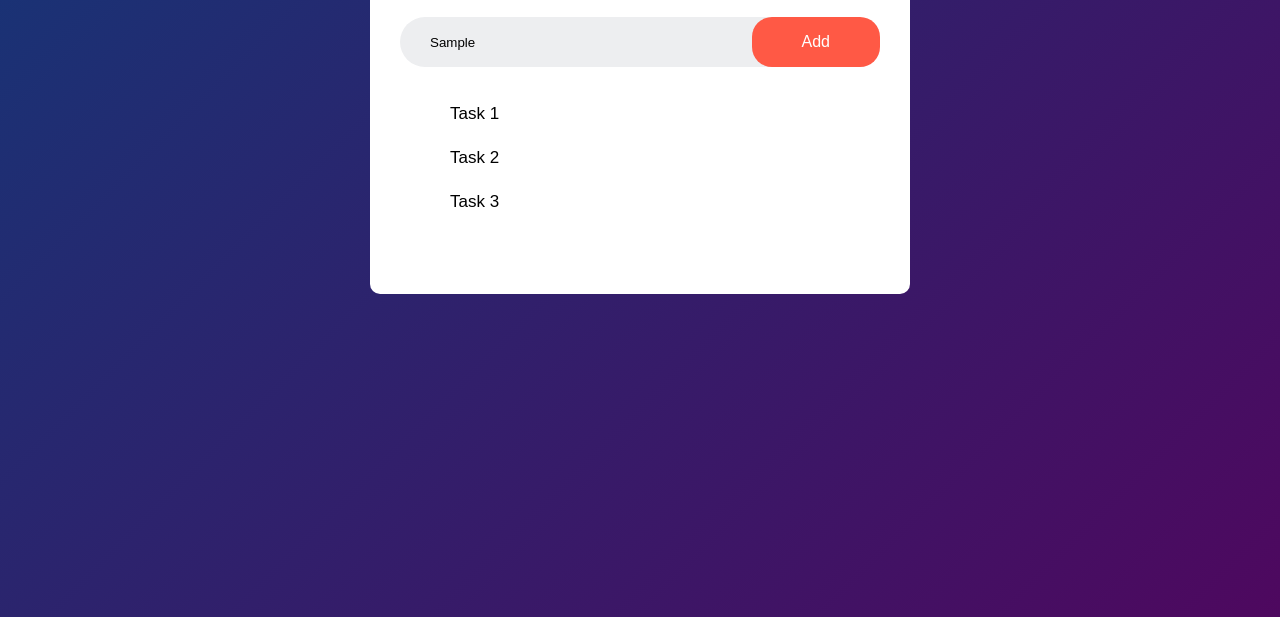
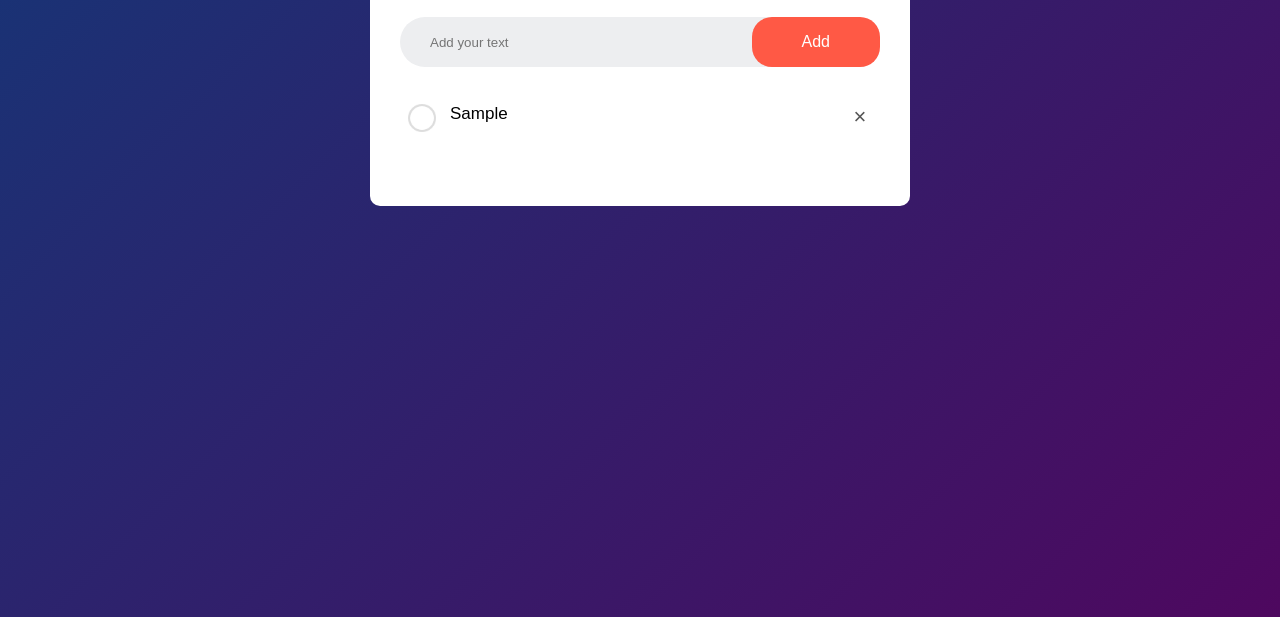
Before and after one commit to bansalsamarth1/todolist, a plain HTML site: page index.html in a window 1280 px wide. Both pictures are taken after typing "Sample" into the empty fields and a click on the button "Add". Shown: the part 183-800 px from the top of the page. Drawn offline with Linux system fonts and the light colour scheme.

Commit message:
added all the element for list and fucntion for adding & deleting the tasks

```diff
--- /dev/null
+++ b/app.js
@@ -0,0 +1,25 @@
+const inputBox = document.getElementById("input-box");
+const listContainer = document.getElementById("list-container");
+
+function addTask(){
+    if(inputBox.value===''){
+        alert("You must write anything");
+    }
+    else{
+        let li = document.createElement("li");
+        li.innerHTML = inputBox.value;
+        listContainer.appendChild(li);
+        let span = document.createElement("span");
+        span.innerHTML="\u00d7";
+        li.appendChild(span);
+    }
+    inputBox.value="";
+}
+listContainer.addEventListener("click",function(e){
+    if(e.target.tagName === "LI"){
+        e.target.classList.toggle("checked");
+    }
+    else if(e.target.tagName==="SPAN"){
+        e.target.parentElement.remove();
+    }
+}, false);
--- a/index.html
+++ b/index.html
@@ -12,15 +12,15 @@
             <h2>To-Do List <img src="images/icon.png" alt=""></h2>
             <div class="row">
                 <input type="text" id="input-box" placeholder="Add your text">
-                <button>Add </button>
+                <button onclick="addTask()">Add </button>
             </div>
             <ul id="list-container">
-                <li>Task 1</li>
+                <!-- <li class="checked">Task 1</li>
                 <li>Task 2</li>
-                <li>Task 3</li>
+                <li>Task 3</li> -->
             </ul>
         </div>
     </div>
-
+<script src="app.js"></script>
 </body>
 </html>
--- a/style.css
+++ b/style.css
@@ -1,36 +1,41 @@
-*{
+* {
     margin: 0;
     padding: 0;
     font-family: 'poppins', sans-serif;
     box-sizing: border-box;
 }
-.container{
+
+.container {
     width: 100%;
     min-height: 100vh;
-    background: linear-gradient(135deg,#153677,#4e085f);
+    background: linear-gradient(135deg, #153677, #4e085f);
     padding: 10px;
 }
-.todo-app{
-     width: 100%;
-     max-width: 540px;
-     background: #fff;
-     margin: 100px auto 20px;
-     padding: 40px 30px 70px     ;
-     border-radius: 10px;
+
+.todo-app {
+    width: 100%;
+    max-width: 540px;
+    background: #fff;
+    margin: 100px auto 20px;
+    padding: 40px 30px 70px;
+    border-radius: 10px;
 
 }
-.todo-app h2{
+
+.todo-app h2 {
     color: #002765;
     display: flex;
     align-items: center;
-    margin-bottom: 20px ;
+    margin-bottom: 20px;
 
 }
-.todo-app img{
+
+.todo-app img {
     width: 30px;
     margin-left: 10px;
 }
-.row{
+
+.row {
     display: flex;
     align-items: center;
     justify-content: space-between;
@@ -40,7 +45,8 @@
     margin-bottom: 25px;
 
 }
-input{
+
+input {
     flex: 1;
     border: none;
     outline: none;
@@ -48,20 +54,63 @@ input{
     padding: 10px;
     font-weight: 14px;
 }
-button{
+
+button {
     border: none;
     outline: none;
-    padding: 16px 50px ;
+    padding: 16px 50px;
     background: #ff5945;
     color: #fff;
     font-size: 16px;
     cursor: pointer;
     border-radius: 20px;
 }
+
 ul li {
     list-style: none;
     font-size: 17px;
-    padding: 12px 8px 12px 50px ;
+    padding: 12px 8px 12px 50px;
     user-select: none;
     cursor: pointer;
+    position: relative;
 }
+
+ul li::before {
+    content: '';
+    position: absolute;
+    height: 28px;
+    width: 28px;
+    border: 50%;
+    background-image: url(images/unchecked.png);
+    background-size: cover;
+    background-position: center;
+    top: 12px;
+    left: 8px;
+}
+
+ul li.checked {
+    color: #555;
+    text-decoration: line-through;
+}
+
+ul li.checked::before {
+    background-image: url(images/checked.png);
+}
+
+ul li span {
+    position: absolute;
+    right: 0;
+    top: 5px;
+    width: 40px;
+    height: 40px;
+    font-size: 22px;
+    color: #555;
+    line-height: 40px;
+    text-align: center;
+    border-radius: 50%;
+
+}
+
+ul li span:hover {
+    background: #edeef0;
+}
```
